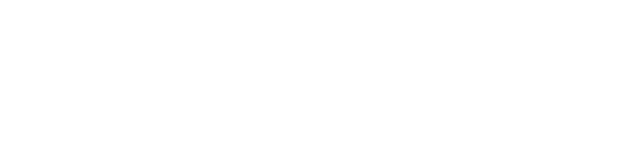
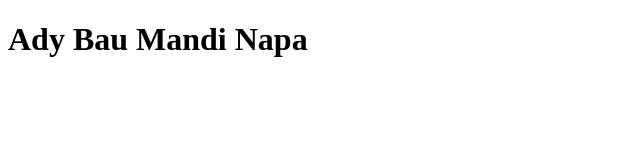
Before and after one commit to akhdann12/project-website, a plain HTML site: page index.html in a window 1280 px wide. Shown: the whole page, without its empty margins (0-640 px from the left). Drawn offline with Linux system fonts and the light colour scheme.

Commit message:
feat: add h1 dibody

```diff
--- a/index.html
+++ b/index.html
@@ -7,5 +7,7 @@
 </head>
 <body>
 
+    <h1> Ady Bau Mandi Napa</h1>
+
 </body>
 </html>
```
